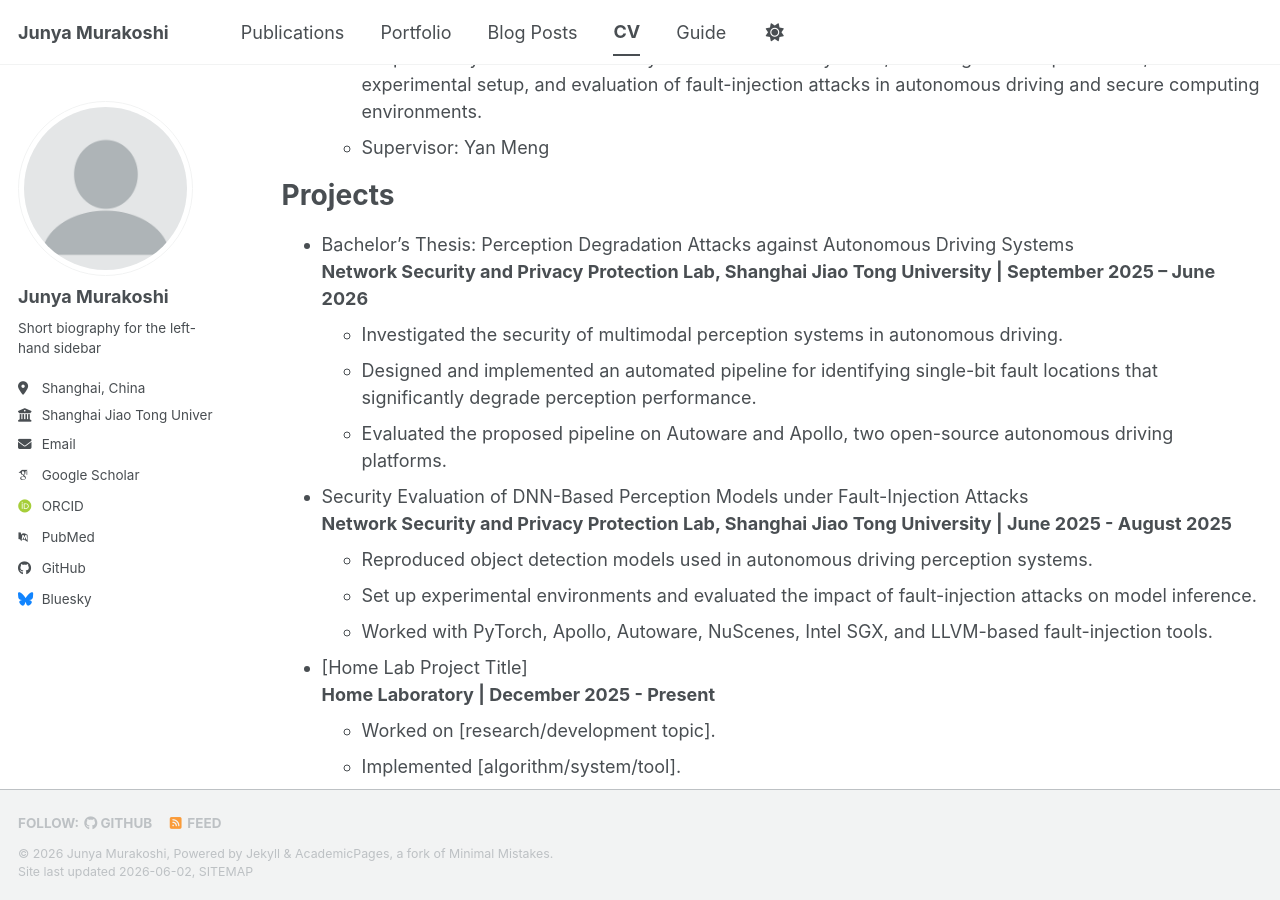
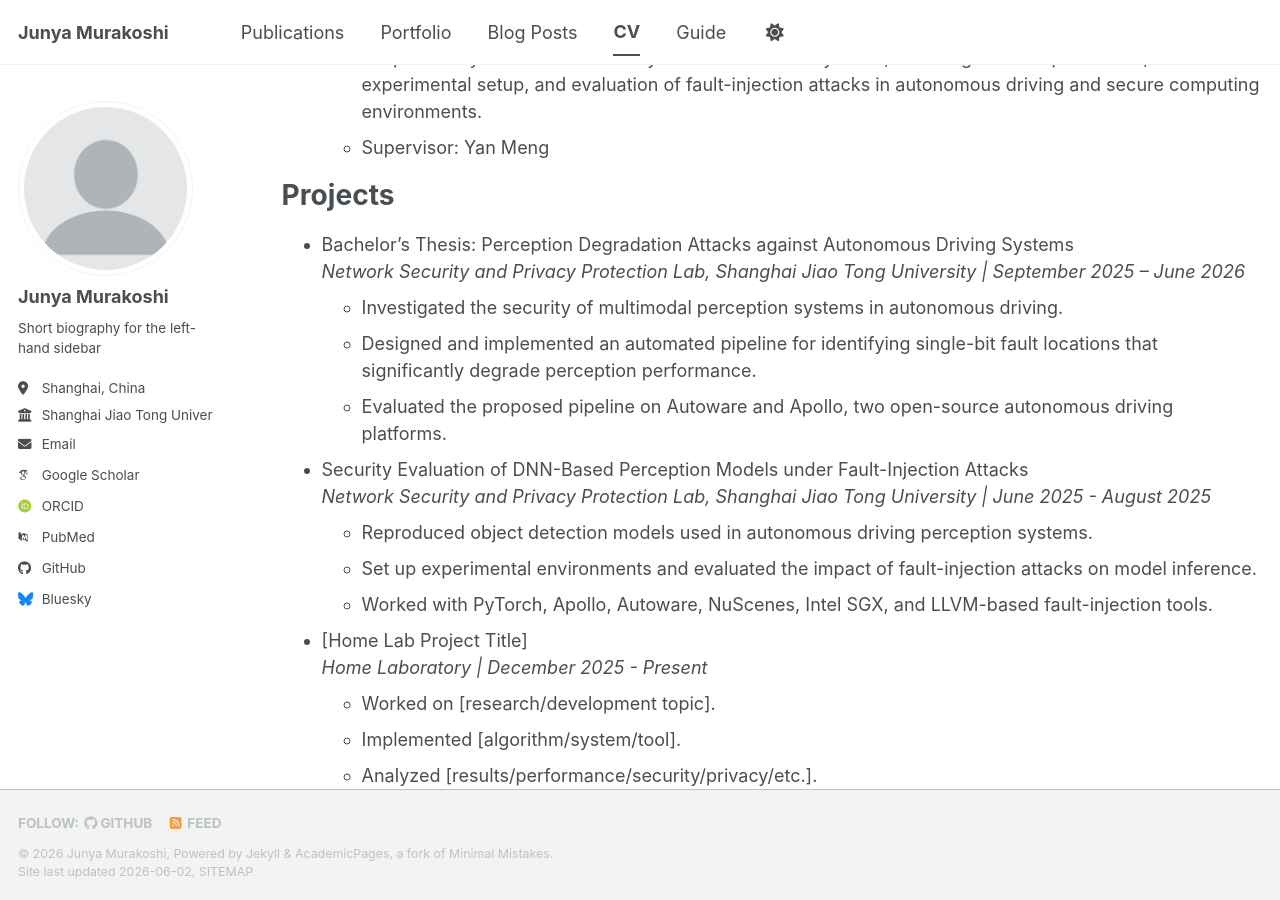
Before and after one commit to jnymrks/jnymrks.github.io, a Jekyll site: the page built from _pages/cv.md, in a window 1280 px wide and 900 px high, scrolled down 392 px. Built offline with Jekyll 4.4.1, drawn with Linux system fonts in a browser that asks for light colours; some web fonts are replaced; a script bundle is joined from its source files by our own code; library files that are not in the unit come from our copies.

Commit message:
Fix formatting for project descriptions in cv.md
Updated formatting for project entries in CV.

```diff
--- a/_pages/cv.md
+++ b/_pages/cv.md
@@ -26,19 +26,19 @@ Projects
 ========
 
 * Bachelor's Thesis: Perception Degradation Attacks against Autonomous Driving Systems
-  **Network Security and Privacy Protection Lab, Shanghai Jiao Tong University | September 2025 – June 2026**
+  *Network Security and Privacy Protection Lab, Shanghai Jiao Tong University | September 2025 – June 2026*
   - Investigated the security of multimodal perception systems in autonomous driving.
   - Designed and implemented an automated pipeline for identifying single-bit fault locations that significantly degrade perception performance.
   - Evaluated the proposed pipeline on Autoware and Apollo, two open-source autonomous driving platforms.
 
 * Security Evaluation of DNN-Based Perception Models under Fault-Injection Attacks
-  **Network Security and Privacy Protection Lab, Shanghai Jiao Tong University | June 2025 - August 2025**
+  *Network Security and Privacy Protection Lab, Shanghai Jiao Tong University | June 2025 - August 2025*
   * Reproduced object detection models used in autonomous driving perception systems.
   * Set up experimental environments and evaluated the impact of fault-injection attacks on model inference.
   * Worked with PyTorch, Apollo, Autoware, NuScenes, Intel SGX, and LLVM-based fault-injection tools.
 
 * [Home Lab Project Title]
-  **Home Laboratory | December 2025 - Present**
+  *Home Laboratory | December 2025 - Present*
   - Worked on [research/development topic].
   - Implemented [algorithm/system/tool].
   - Analyzed [results/performance/security/privacy/etc.].
```
